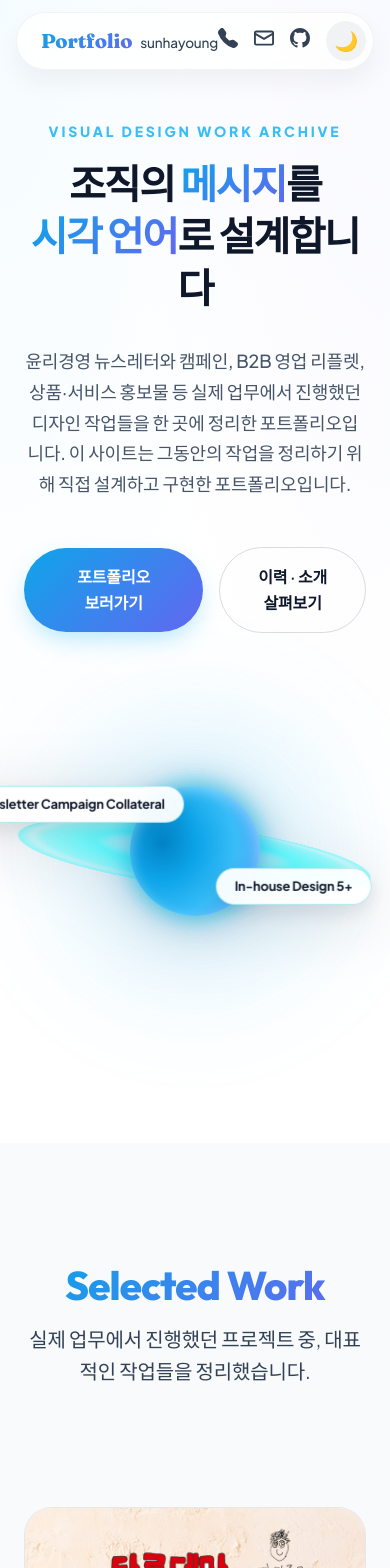
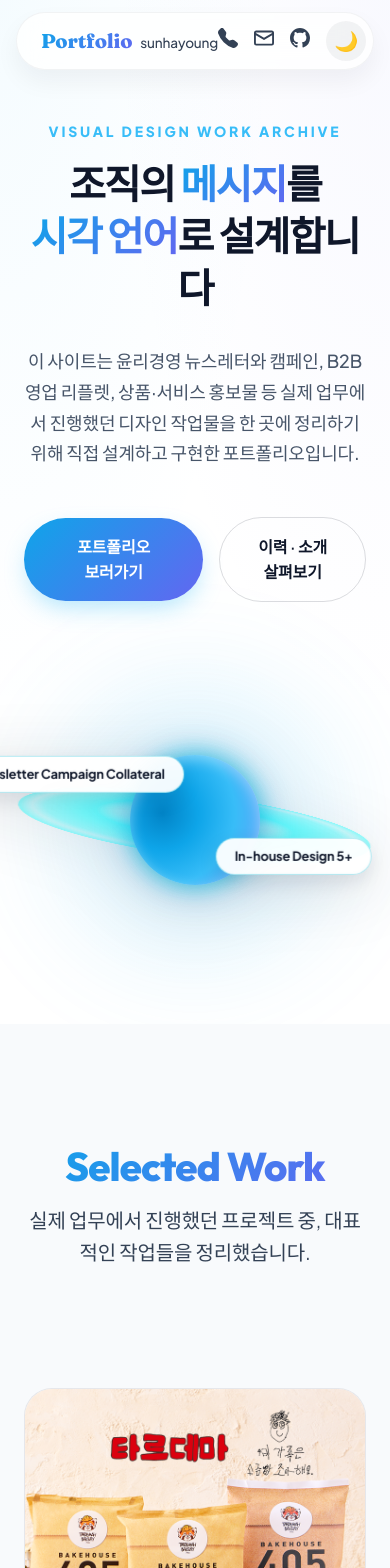
Before and after one commit to hayohio-bit/hayohio-portfolio, a React (Vite) app: page / in a window 390 px wide. Shown: the top 1568 px of the page. Built offline with nearby package versions, Linux system fonts and the light colour scheme; a web font is replaced by a local one.

Commit message:
2026-01-12 성능최적화

```diff
--- a/src/pages/Home/components/Hero.css
+++ b/src/pages/Home/components/Hero.css
@@ -23,10 +23,10 @@
 .hero-inner {
     max-width: var(--container-xl);
     margin: 0 auto;
-    padding: var(--space-4xl) var(--space-lg);
+    padding: var(--space-4xl) var(--space-lg) var(--space-3xl);
     display: grid;
     grid-template-columns: 1.2fr 0.8fr;
-    gap: var(--space-4xl);
+    gap: var(--space-2xl);
     align-items: center;
     position: relative;
     z-index: 2;
@@ -79,7 +79,8 @@
 }
 
 [data-theme="light"] .hero-description {
-    color: #475569; /* 더 깊은 슬레이트 색상으로 가독성 확보 */
+    color: #475569;
+    /* 더 깊은 슬레이트 색상으로 가독성 확보 */
 }
 
 .hero-actions {
@@ -155,17 +156,21 @@
         grid-template-columns: 1fr;
         text-align: center;
         padding-top: var(--space-4xl);
+        padding-bottom: var(--space-xl);
         gap: var(--space-2xl);
     }
+
     .hero-copy {
         display: flex;
         flex-direction: column;
         align-items: center;
     }
+
     .hero-description {
         margin-left: auto;
         margin-right: auto;
     }
+
     .hero-actions {
         justify-content: center;
     }
@@ -175,6 +180,7 @@
     .hero {
         min-height: auto;
     }
+
     .hero-title {
         font-size: 2.5rem;
     }
--- a/src/pages/Home/components/Hero.jsx
+++ b/src/pages/Home/components/Hero.jsx
@@ -1,9 +1,9 @@
 import { Link } from "react-router-dom";
 import "./Hero.css";
-import React from "react";
+import React, { memo } from "react";
 import HeroPlanet from "./HeroPlanet";
 
-export default function Hero() {
+const Hero = memo(() => {
     return (
         <section className="hero">
             <div className="hero-inner">
@@ -16,10 +16,8 @@ export default function Hero() {
                     </h1>
 
                     <p className="hero-description">
-                        윤리경영 뉴스레터와 캠페인, B2B 영업 리플렛, 상품·서비스 홍보물 등
-                        실제 업무에서 진행했던 디자인 작업들을 한 곳에 정리한
-                        포트폴리오입니다. 이 사이트는 그동안의 작업을 정리하기 위해 직접
-                        설계하고 구현한 포트폴리오입니다.
+                        이 사이트는 윤리경영 뉴스레터와 캠페인, B2B 영업 리플렛, 상품·서비스 홍보물 등
+                        실제 업무에서 진행했던 디자인 작업물을 한 곳에 정리하기 위해 직접 설계하고 구현한 포트폴리오입니다.
                     </p>
 
                     <div className="hero-actions">
@@ -40,4 +38,7 @@ export default function Hero() {
             </div>
         </section>
     );
-}
+});
+
+Hero.displayName = "Hero";
+export default Hero;
--- a/src/pages/Home/components/HeroPlanet.css
+++ b/src/pages/Home/components/HeroPlanet.css
@@ -4,7 +4,8 @@
     /* ===== 메인 컨테이너 ===== */
     .planet-orbit-wrapper {
         position: relative;
-    width: 280px; /* 궤도 확보를 위해 소폭 확대 */
+        width: 280px;
+        /* 궤도 확보를 위해 소폭 확대 */
         height: 280px;
         margin: 0 auto;
         display: flex;
@@ -13,7 +14,8 @@
         perspective: 1000px;
         filter: drop-shadow(0 12px 32px rgba(15, 23, 42, 0.15));
         overflow: visible;
-    animation: planet-float 6s ease-in-out infinite; /* 전체 플로팅 효과 추가 */
+        animation: planet-float 6s ease-in-out infinite;
+        /* 전체 플로팅 효과 추가 */
     }
 
     /* ===== 행성 코어 ===== */
@@ -21,35 +23,45 @@
         width: 160px;
         height: 160px;
         border-radius: 50%;
-    animation: planet-spin 8s linear infinite; /* 배지 속도와 동기화 (8초) */
+        animation: planet-spin 8s linear infinite;
+        /* 배지 속도와 동기화 (8초) */
         animation-play-state: paused;
         box-shadow:
-        0 20px 40px rgba(0,0,0,0.35),
-        0 0 0 1px rgba(255,255,255,0.25),
-        inset 0 0 30px rgba(255,255,255,0.15),
-        inset 20px 20px 40px rgba(0,0,0,0.25);
+            0 20px 40px rgba(0, 0, 0, 0.35),
+            0 0 0 1px rgba(255, 255, 255, 0.25),
+            inset 0 0 30px rgba(255, 255, 255, 0.15),
+            inset 20px 20px 40px rgba(0, 0, 0, 0.25);
         background:
-        radial-gradient(circle at 35% 35%, rgba(255,255,255,0.9) 0%, transparent 55%);
+            radial-gradient(circle at 35% 35%, rgba(255, 255, 255, 0.9) 0%, transparent 55%);
         transition: transform 0.6s cubic-bezier(0.34, 1.56, 0.64, 1), filter 0.6s ease;
     }
 
     .planet-core.is-spinning {
-    animation-play-state: running; /* 호버 시 회전 시작 */
+        animation-play-state: running;
+        /* 호버 시 회전 시작 */
     }
 
     /* 라이트 모드 행성 */
     [data-theme="light"] .planet-core {
-    background: /* 4개 그라데이션 겹침 */
-        radial-gradient(circle at 25% 45%, /* 밝은 영역 */
+        background:
+            /* 4개 그라데이션 겹침 */
+            radial-gradient(circle at 25% 45%,
+                /* 밝은 영역 */
                 #0284c7 0%, #0ea5e9 30%, #38bdf8 60%,
                 #60a5fa 90%, #93c5fd 100%),
-        radial-gradient(circle at 80% 35%, #ffffff 0%, transparent 40%), /* 하이라이트 */
-        radial-gradient(circle at 40% 60%, #0369a1 0%, transparent 40%), /* 어두운 부분 */
-        radial-gradient(circle at 70% 70%, #0c4a6e 0%, transparent 40%); /* 그림자 */
+            radial-gradient(circle at 80% 35%, #ffffff 0%, transparent 40%),
+            /* 하이라이트 */
+            radial-gradient(circle at 40% 60%, #0369a1 0%, transparent 40%),
+            /* 어두운 부분 */
+            radial-gradient(circle at 70% 70%, #0c4a6e 0%, transparent 40%);
+        /* 그림자 */
         box-shadow:
-        0 0 20px rgba(6, 182, 212, 0.6), /* 외부 빛 1 */
-        0 0 36px rgba(14, 165, 233, 0.5), /* 외부 빛 2 */
-        inset 0 4px 14px rgba(255, 255, 255, 0.4); /* 내부 빛 */
+            0 0 20px rgba(6, 182, 212, 0.6),
+            /* 외부 빛 1 */
+            0 0 36px rgba(14, 165, 233, 0.5),
+            /* 외부 빛 2 */
+            inset 0 4px 14px rgba(255, 255, 255, 0.4);
+        /* 내부 빛 */
     }
 
     /* 다크 모드 행성 */
@@ -73,13 +85,15 @@
         height: 350px;
         border-radius: 50%;
         pointer-events: none;
-    transition: filter 0.3s ease; /* 부드러운 전환 */
+        transition: filter 0.3s ease;
+        /* 부드러운 전환 */
         transform: rotateX(80deg) rotateY(7deg) rotateZ(0deg);
     }
 
     /* 라이트 모드 고리 */
     [data-theme="light"] .planet-ring {
-    background: /* 2개 그라데이션 */
+        background:
+            /* 2개 그라데이션 */
             radial-gradient(circle at 50% 50%,
                 transparent 25%,
                 rgba(6, 182, 212, 0.55) 40%,
@@ -91,7 +105,8 @@
                 rgba(125, 211, 252, 0.4) 70%,
                 rgba(239, 246, 255, 0.25) 78%,
                 transparent 85%);
-    filter: brightness(1.4) contrast(1.4) saturate(5.2); /* 선명하게 */
+        filter: brightness(1.4) contrast(1.4) saturate(5.2);
+        /* 선명하게 */
     }
 
     /* 다크 모드 고리 */
@@ -112,18 +127,22 @@
 
     /* =====  배지  ===== */
     .planet-badge {
-    position: absolute; /* 컨테이너 기준 위치 */
+        position: absolute;
+        /* 컨테이너 기준 위치 */
         padding: 0.45rem 1.4em;
         border-radius: 999px;
         font-size: 0.8rem;
         font-weight: 700;
         white-space: nowrap;
-    pointer-events: none; /* ✅ 마우스 관통 */
-    will-change: transform; /* ✅ GPU 가속 */
+        pointer-events: none;
+        /* ✅ 마우스 관통 */
+        will-change: transform;
+        /* ✅ GPU 가속 */
     }
 
     /* 라이트 모드 배지 */
-    [data-theme="light"] .planet-badge { /* 🟢 배경색만 */
+    [data-theme="light"] .planet-badge {
+        /* 🟢 배경색만 */
         color: var(--text-primary);
         background: rgba(255, 255, 255, 0.95);
         border: 1px solid rgba(6, 182, 212, 0.3);
@@ -132,7 +151,8 @@
     }
 
     /* 다크 모드 배지 */
-    [data-theme="dark"] .planet-badge { /* 🟢 배경색만 */
+    [data-theme="dark"] .planet-badge {
+        /* 🟢 배경색만 */
         color: rgba(255, 255, 255, 0.95);
         background: rgba(15, 23, 42, 0.95);
         border: 1px solid rgba(99, 102, 241, 0.3);
@@ -140,25 +160,78 @@
         box-shadow: 0 8px 20px rgba(0, 0, 0, 0.4);
     }
 
-    /* ===== 호버 효과 ===== */
+    /* ===== 배지 궤도 애니메이션 ===== */
+    .planet-badge-experience {
+        --orbit-radius: 105px;
+        --angle-offset: 20deg;
+        animation: orbit-experience 10s linear infinite;
+        animation-play-state: paused;
+    }
+
+    .planet-badge-skills {
+        --orbit-radius: 135px;
+        --angle-offset: 200deg;
+        animation: orbit-skills 10s linear infinite;
+        animation-play-state: paused;
+    }
+
+    .planet-orbit-wrapper:hover .planet-badge {
+        animation-play-state: running;
+    }
+
+    @keyframes orbit-experience {
+        from {
+            transform: rotate(var(--angle-offset)) translateX(var(--orbit-radius)) rotate(calc(-1 * var(--angle-offset)));
+        }
+
+        to {
+            transform: rotate(calc(var(--angle-offset) + 360deg)) translateX(var(--orbit-radius)) rotate(calc(-1 * (var(--angle-offset) + 360deg)));
+        }
+    }
+
+    @keyframes orbit-skills {
+        from {
+            transform: rotate(var(--angle-offset)) translateX(var(--orbit-radius)) rotate(calc(-1 * var(--angle-offset)));
+        }
+
+        to {
+            transform: rotate(calc(var(--angle-offset) + 360deg)) translateX(var(--orbit-radius)) rotate(calc(-1 * (var(--angle-offset) + 360deg)));
+        }
+    }
+
     .planet-orbit-wrapper:hover .planet-core {
-    transform: rotateX(10deg) rotateY(15deg); /* scale(1.05) 제거하여 고정 유지 */
-    filter: brightness(1.1);
+        animation-play-state: running;
+        /* 기존 방식 유지 */
     }
 
     .planet-orbit-wrapper:hover .planet-ring {
-    transform: rotateX(80deg) rotateY(7deg); /* 베이스 각도와 동일하게 고정하여 시각적 확장 방지 */
+        transform: rotateX(80deg) rotateY(7deg);
+        /* 베이스 각도와 동일하게 고정하여 시각적 확장 방지 */
         filter: brightness(1.2) saturate(1.5);
     }
 
     @keyframes planet-spin {
-        0% { transform: rotate(0deg); }
-        100% { transform: rotate(-360deg); } /* 시계 반대 방향으로 회전 시 가독성 더 좋음 */
+        0% {
+            transform: rotate(0deg);
+        }
+
+        100% {
+            transform: rotate(-360deg);
+        }
+
+        /* 시계 반대 방향으로 회전 시 가독성 더 좋음 */
     }
 
     @keyframes planet-float {
-        0%, 100% { transform: translateY(0); }
-        50% { transform: translateY(-15px); }
+
+        0%,
+        100% {
+            transform: translateY(0);
+        }
+
+        50% {
+            transform: translateY(-15px);
+        }
     }
 
     /* 배지에서 animation 활성화 */
@@ -168,7 +241,18 @@
 
     /* ===== 모바일 ===== */
     @media (max-width: 640px) {
-    .planet-orbit-wrapper { width: 200px; height: 200px; }
-    [data-theme="light"] .planet-core { width: 130px; height: 130px; }
-    [data-theme="dark"] .planet-core { width: 130px; height: 130px; }
+        .planet-orbit-wrapper {
+            width: 200px;
+            height: 200px;
         }
+
+        [data-theme="light"] .planet-core {
+            width: 130px;
+            height: 130px;
+        }
+
+        [data-theme="dark"] .planet-core {
+            width: 130px;
+            height: 130px;
+        }
+    }
--- a/src/pages/Home/components/HeroPlanet.jsx
+++ b/src/pages/Home/components/HeroPlanet.jsx
@@ -1,70 +1,18 @@
 import './HeroPlanet.css';
-import React, { useEffect, useRef, useState } from 'react';
-
-const BADGECONFIG = [
-    {
-        id: 'experience',
-        label: 'In-house Design 5+',
-        angleOffset: 20,
-        orbitRadius: 105,
-    },
-    {
-        id: 'skills',
-        label: 'Newsletter Campaign Collateral',
-        angleOffset: 200,
-        orbitRadius: 135,
-    },
-];
+import React from 'react';
 
 export default function HeroPlanet() {
-    const containerRef = useRef(null);
-    const [time, setTime] = useState(0);
-    const [isHovered, setIsHovered] = useState(false);
-    const lastTimeRef = useRef(Date.now());
+    return (
+        <div className="planet-orbit-wrapper">
+            <div className="planet-ring" />
+            <div className="planet-core" />
 
-    useEffect(() => {
-        let frameId;
-        const update = () => {
-            const now = Date.now();
-            const delta = (now - lastTimeRef.current) * 0.001;
-            lastTimeRef.current = now;
-
-            if (isHovered) {
-                setTime(prev => prev + delta);
-            }
-            frameId = requestAnimationFrame(update);
-        };
-        frameId = requestAnimationFrame(update);
-        return () => cancelAnimationFrame(frameId);
-    }, [isHovered]);
-
-    return (
-        <div
-            className="planet-orbit-wrapper"
-            ref={containerRef}
-            onMouseEnter={() => setIsHovered(true)}
-            onMouseLeave={() => setIsHovered(false)}
-        >
-            <div className="planet-ring" />
-            <div className={`planet-core ${isHovered ? 'is-spinning' : ''}`} />
-
-            {BADGECONFIG.map((badge) => {
-                const baseRotationSpeed = 1 / 10;
-                const angle = (time * baseRotationSpeed * 360 + badge.angleOffset) * (Math.PI / 180);
-
-                const orbitX = Math.cos(angle) * badge.orbitRadius;
-                const orbitY = Math.sin(angle) * badge.orbitRadius;
-
-                const style = {
-                    transform: `translate(${orbitX}px, ${orbitY}px)`,
-                };
-
-                return (
-                    <div key={badge.id} className={`planet-badge planet-badge-${badge.id}`} style={style}>
-                        {badge.label}
-                    </div>
-                );
-            })}
+            <div className="planet-badge planet-badge-experience">
+                In-house Design 5+
+            </div>
+            <div className="planet-badge planet-badge-skills">
+                Newsletter Campaign Collateral
+            </div>
         </div>
     );
 }
```
Lines whose indentation alone changed are shown as unchanged.
